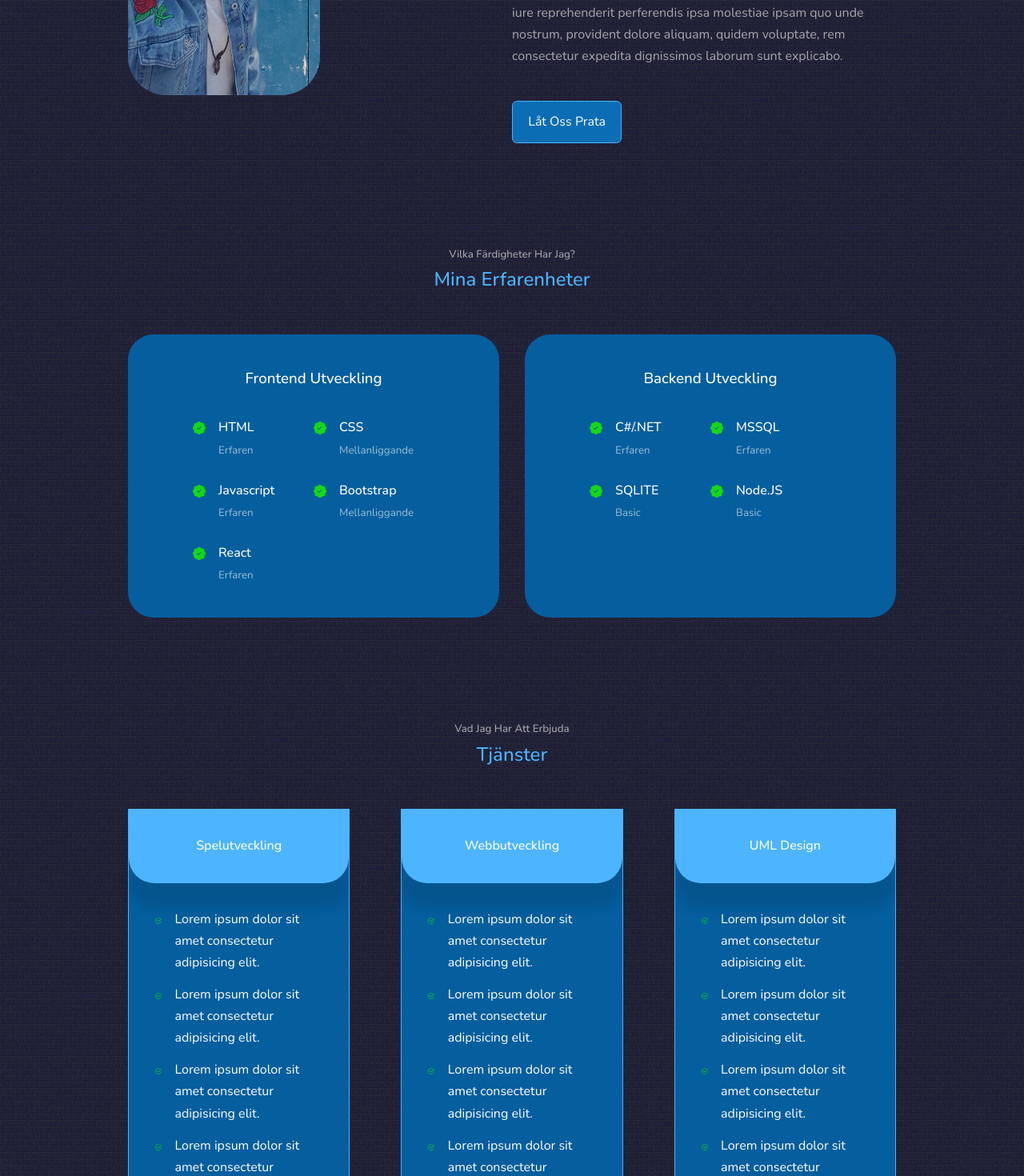
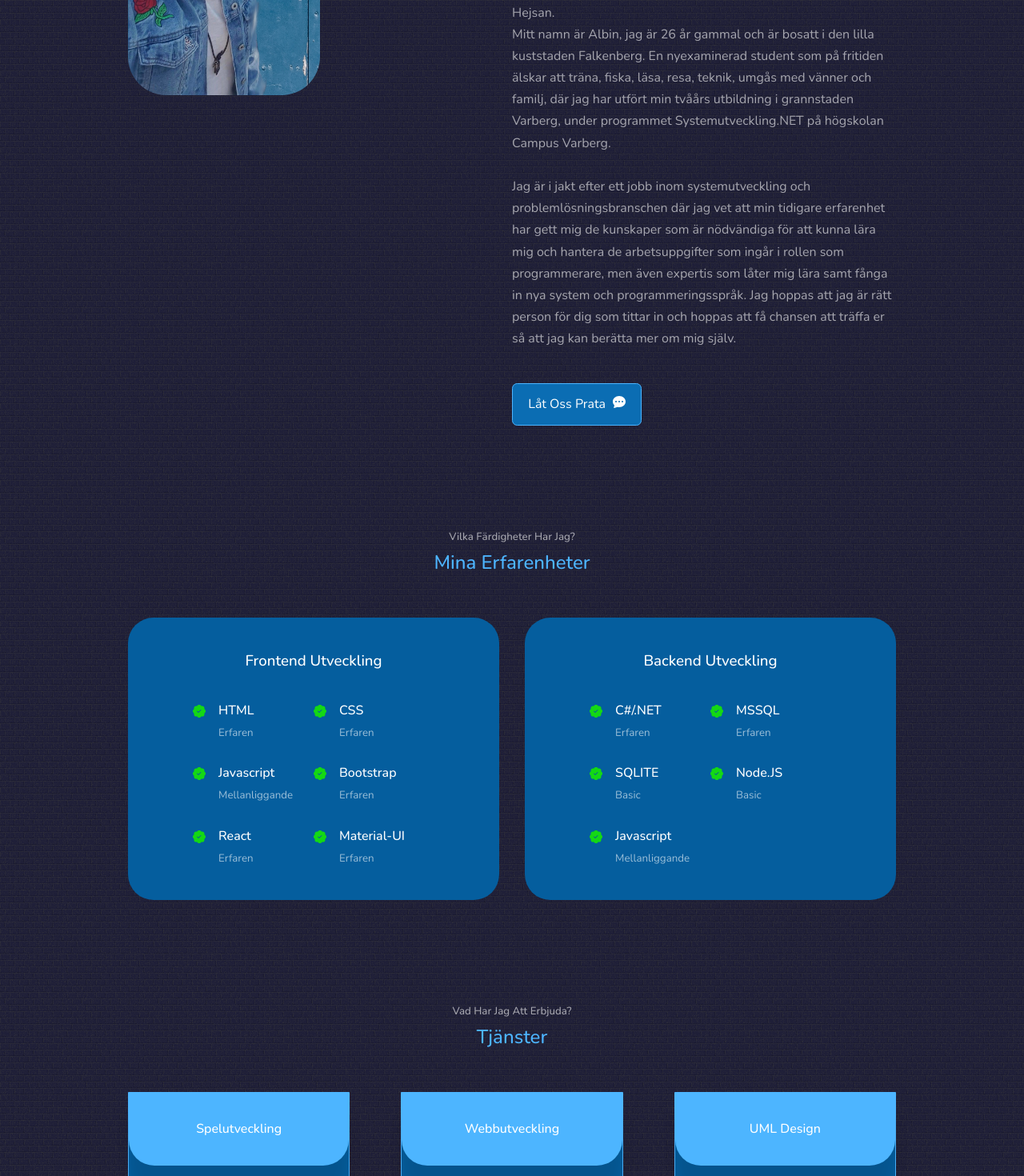
Before and after one commit to Albinahmetaj/portfolio, a React (Create React App) app: page / in a window 1280 px wide. Shown: the part 1320-2790 px from the top of the page at 80% size. Built offline with nearby package versions, Linux system fonts and the light colour scheme.

Commit message:
footer commited

```diff
--- a/src/components/about/About.jsx
+++ b/src/components/about/About.jsx
@@ -2,8 +2,9 @@ import React from 'react'
 import './about.css'
 import MeImg from '../../assets/portfoliopic4.png'
 import {AiOutlineTrophy} from 'react-icons/ai'
-import {HiOutlineUsers} from 'react-icons/hi'
+import {FaLaptopCode} from 'react-icons/fa'
 import {AiOutlineFileDone} from 'react-icons/ai'
+import {BsFillChatDotsFill} from 'react-icons/bs'
 
 
 function about() {
@@ -23,15 +24,15 @@ function about() {
         <h5>
           Erfarenhet
         </h5>
-        <small>+2 År Studier</small>
+        <small>+2 Års Studier</small>
         </article>
 
         <article className='about-card'>
-          <HiOutlineUsers className='about-icon'/>
+          <FaLaptopCode className='about-icon'/>
         <h5>
-          Klienter
+          Kompetens
         </h5>
-        <small>+100 Klienter Över Hela Världen</small>
+        <small>Kompetens i över +8 olika programmerings ramverk/bibliotek</small>
         </article>
 
         <article className='about-card'>
@@ -46,11 +47,13 @@ function about() {
 
       </div>
       <p>
-  Lorem ipsum dolor sit amet consectetur adipisicing elit.
-  Mollitia iure reprehenderit perferendis ipsa molestiae ipsam quo unde nostrum, provident dolore aliquam,
-  quidem voluptate, rem consectetur expedita dignissimos laborum sunt explicabo.
+  Hejsan. <br/>
+  Mitt namn är Albin, jag är 26 år gammal och är bosatt i den lilla kuststaden Falkenberg. En nyexaminerad student som på fritiden älskar att träna, fiska, läsa, resa, teknik, umgås med vänner
+   och familj, där jag har utfört min tvåårs utbildning i grannstaden Varberg, under programmet Systemutveckling.NET på högskolan Campus Varberg. <br/> <br/> Jag är i jakt efter ett jobb inom systemutveckling och problemlösningsbranschen
+   där jag vet att min tidigare erfarenhet har gett mig de kunskaper som är nödvändiga för att kunna lära mig och hantera de arbetsuppgifter som ingår i rollen som programmerare, men även expertis som låter mig lära samt fånga in nya system och programmeringsspråk.
+   Jag hoppas att jag är rätt person för dig som tittar in och hoppas att få chansen att träffa er så att jag kan berätta mer om mig själv.
 </p>
-      <a href="#contact" className='btn btn-primary' style={{background:'#0b6db3', color:'white'}}>Låt Oss Prata</a>
+      <a href="#contact" className='btn btn-primary' style={{background:'#0b6db3', color:'white'}}>Låt Oss Prata <BsFillChatDotsFill style={{marginLeft:'5px'}}/> </a>
       </div>
 
       </div>
--- a/src/components/experience/Experience.jsx
+++ b/src/components/experience/Experience.jsx
@@ -1,6 +1,5 @@
 import React from 'react'
 import './experience.css'
-import {HiBadgeCheck} from 'react-icons/hi'
 import {BsFillPatchCheckFill} from 'react-icons/bs'
 
 function Experience() {
@@ -24,27 +23,34 @@ function Experience() {
 <BsFillPatchCheckFill className="experience-details-icon"/>
 <div>
 <h4>CSS</h4>
+<small className="text-light">Erfaren</small>
+</div>
+</article>
+<article className="experience-details">
+<BsFillPatchCheckFill className="experience-details-icon"/>
+<div>
+<h4>Javascript</h4>
 <small className="text-light">Mellanliggande</small>
 </div>
 </article>
 <article className="experience-details">
 <BsFillPatchCheckFill className="experience-details-icon"/>
 <div>
-<h4>Javascript</h4>
+<h4>Bootstrap</h4>
 <small className="text-light">Erfaren</small>
 </div>
 </article>
 <article className="experience-details">
 <BsFillPatchCheckFill className="experience-details-icon"/>
 <div>
-<h4>Bootstrap</h4>
-<small className="text-light">Mellanliggande</small>
+<h4>React</h4>
+<small className="text-light">Erfaren</small>
 </div>
 </article>
 <article className="experience-details">
 <BsFillPatchCheckFill className="experience-details-icon"/>
 <div>
-<h4>React</h4>
+<h4>Material-UI</h4>
 <small className="text-light">Erfaren</small>
 </div>
 </article>
@@ -83,6 +89,14 @@ function Experience() {
 </div>
 </article>
 
+<article className="experience-details">
+<BsFillPatchCheckFill className="experience-details-icon"/>
+<div>
+<h4>Javascript</h4>
+<small className="text-light">Mellanliggande</small>
+</div>
+</article>
+
 </div>
 
       </div>
--- a/src/components/header/CTA.jsx
+++ b/src/components/header/CTA.jsx
@@ -1,5 +1,5 @@
 import React from 'react'
-import CV from '../../assets/CV-Systemutvecklare.pdf'
+import CV from '../../assets/CV.pdf'
 
 function CTA() {
   return (
--- a/src/components/header/HeaderSocials.jsx
+++ b/src/components/header/HeaderSocials.jsx
@@ -7,8 +7,8 @@ function HeaderSocials() {
   return (
     <div className='header-socials'>
         <a href="https://www.linkedin.com/in/albin-ahmetaj-3288241b5/" target="_blank"><FaLinkedin/></a>
-        <a href="https://github.com/Albinahmetaj?tab=repositories" target="_blank"><FaGithub/></a>
-        <a href="https://www.dribble.com" target="_blank"><FaDribbble/></a>
+        <a href="https://github.com/Albinahmetaj" target="_blank"><FaGithub/></a>
+
     </div>
   )
 }
--- a/src/components/portfolio/Portfolio.jsx
+++ b/src/components/portfolio/Portfolio.jsx
@@ -7,7 +7,7 @@ const data=[
 {
   id: 1,
   image: GameImg,
-  title: '2d Spelutveckling',
+  title: 'RPG-Spel 2d',
   github: 'https://github.com',
   demo:'https://www.vimeo.com'
 },
--- a/src/components/services/Services.jsx
+++ b/src/components/services/Services.jsx
@@ -5,7 +5,7 @@ import {BsCheck2Circle} from 'react-icons/bs'
 function Services() {
   return (
     <section id="services">
-      <h5>Vad Jag Har Att Erbjuda</h5>
+      <h5>Vad Har Jag Att Erbjuda?</h5>
       <h2>Tjänster</h2>
 
       <div className='container service-container'>
@@ -16,23 +16,27 @@ function Services() {
       <ul className="service-list">
       <li>
 <BsCheck2Circle className="service-list-icon"/>
-<p> Lorem ipsum dolor sit amet consectetur adipisicing elit.</p>
+<p> Skapa spelkarta i 2d.</p>
+      </li>
+      <li>
+<BsCheck2Circle className="service-list-icon" style={{fontSize:'25px'}}/>
+<p>Skapa och använda olika brickuppsättningar beroende på spelstil.</p>
       </li>
       <li>
 <BsCheck2Circle className="service-list-icon"/>
-<p>Lorem ipsum dolor sit amet consectetur adipisicing elit.</p>
+<p>Karaktärrörelse med hjälp utav eventlisteners.</p>
       </li>
       <li>
 <BsCheck2Circle className="service-list-icon"/>
-<p>Lorem ipsum dolor sit amet consectetur adipisicing elit.</p>
+<p>Upptäcka och skapa kollisioner.</p>
       </li>
       <li>
-<BsCheck2Circle className="service-list-icon"/>
-<p>Lorem ipsum dolor sit amet consectetur adipisicing elit.</p>
+<BsCheck2Circle className="service-list-icon" style={{fontSize:'25px'}}/>
+<p>Övergångar genom olika moment/beståndsdelar i spelet</p>
       </li>
       <li>
-<BsCheck2Circle className="service-list-icon"/>
-<p>Lorem ipsum dolor sit amet consectetur adipisicing elit.</p>
+<BsCheck2Circle className="service-list-icon" style={{fontSize:'22px'}}/>
+<p>Lägga till interaktion med andra spelare (NPC)</p>
       </li>
       </ul>
       </article>
@@ -43,24 +47,28 @@ function Services() {
       </div>
       <ul className="service-list">
       <li>
-<BsCheck2Circle className="service-list-icon"/>
-<p>Lorem ipsum dolor sit amet consectetur adipisicing elit.</p>
+<BsCheck2Circle className="service-list-icon" style={{fontSize:'30px'}}/>
+<p>Full-Stack Webbutveckling av projekt som kräver end-to-end cykelhantering</p>
       </li>
       <li>
 <BsCheck2Circle className="service-list-icon"/>
-<p>Lorem ipsum dolor sit amet consectetur adipisicing elit.</p>
+<p>E-handel applikationer</p>
       </li>
       <li>
 <BsCheck2Circle className="service-list-icon"/>
-<p>Lorem ipsum dolor sit amet consectetur adipisicing elit.</p>
+<p>Anpassade webbapplikationer</p>
       </li>
       <li>
 <BsCheck2Circle className="service-list-icon"/>
-<p>Lorem ipsum dolor sit amet consectetur adipisicing elit.</p>
+<p>QA & Testing</p>
       </li>
       <li>
 <BsCheck2Circle className="service-list-icon"/>
-<p>Lorem ipsum dolor sit amet consectetur adipisicing elit.</p>
+<p>Webbsupport och underhåll</p>
+      </li>
+      <li>
+<BsCheck2Circle className="service-list-icon" style={{fontSize:'32px'}}/>
+<p>Användning av olika agila utvecklingsmetoder som kanban/scrum mm...</p>
       </li>
       </ul>
       </article>
@@ -72,24 +80,17 @@ function Services() {
       <ul className="service-list">
       <li>
 <BsCheck2Circle className="service-list-icon"/>
-<p>Lorem ipsum dolor sit amet consectetur adipisicing elit.</p>
+<p>Strukturera system med hjälp utav klassdiagram</p>
       </li>
       <li>
-<BsCheck2Circle className="service-list-icon"/>
-<p>Lorem ipsum dolor sit amet consectetur adipisicing elit.</p>
+<BsCheck2Circle className="service-list-icon"style={{fontSize:'35px'}}/>
+<p>Hjälp utvecklare att specificera, visualisera, konstruera och dokumentera artefakter av ett mjukvarusystem</p>
       </li>
       <li>
 <BsCheck2Circle className="service-list-icon"n/>
-<p>Lorem ipsum dolor sit amet consectetur adipisicing elit.</p>
+<p>Objektdiagram</p>
       </li>
-      <li>
-<BsCheck2Circle className="service-list-icon"/>
-<p>Lorem ipsum dolor sit amet consectetur adipisicing elit.</p>
-      </li>
-      <li>
-<BsCheck2Circle className="service-list-icon"/>
-<p>Lorem ipsum dolor sit amet consectetur adipisicing elit.</p>
-      </li>
+
       </ul>
       </article>
 
```
Also changed, not shown: 2 other files (tests, documents, lock files or other folders).
